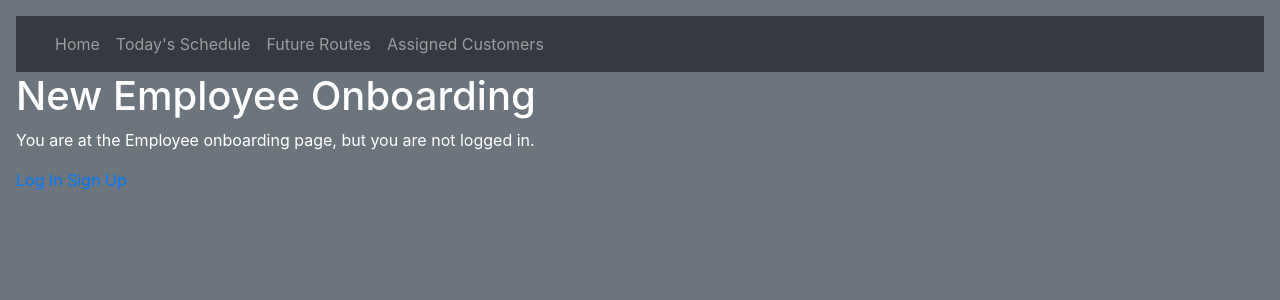
After one commit to mike-peterson04/trash_collector, a Django app: template trash_collector/employees/templates/employees/onboard.html in a window 1280 px wide. The commit adds this page. Shown: the top 300 px of the page. Run offline with Django 3.2, Linux system fonts and the light colour scheme; the template is opened without the code that fills it, so the values that code supplies are empty; some libraries are stand-ins or nearby versions.

Commit message:
created employee onboarding flow to populate employee db

```diff
--- a/trash_collector/employees/templates/employees/index.html
+++ b/trash_collector/employees/templates/employees/index.html
@@ -13,7 +13,10 @@
 </li>
 {% endblock %}
 {% block content %}
-  {% if user.is_authenticated %}
+  {% if user.is_authenticated and employee_exists != True  %}
+    Click below for employee orientation!
+    <a href="{% url 'employees:onboard' %}">Onboard</a>
+  {% elif user.is_authenticated %}
     Hello Employee {{ user.username }}!
   {% else %}
     <p>You are at the employee index, but you are not logged in.</p>
--- /dev/null
+++ b/trash_collector/employees/templates/employees/onboard.html
@@ -0,0 +1,39 @@
+{% extends 'base.html' %}
+{# This top line allows this template to utilizing the styling and layout from the base. All your templates should do the same. #}
+
+{% block title %} Customer Home {% endblock %}
+
+{% block navbar %}
+<li class="nav-item">
+  <a class="nav-link" href="#">Today's Schedule</a>
+</li>
+<li class="nav-item">
+  <a class="nav-link" href="#">Future Routes</a>
+</li>
+<li class="nav-item">
+  <a class="nav-link" href="#">Assigned Customers</a>
+</li>
+{% endblock %}
+
+{% block header %} New Employee Onboarding {% endblock %}
+
+{% block content %}
+  {% if user.is_authenticated %}
+<h1 align="center">Hello {{ user.username }}!</h1><br>
+<table align="center" width="80%">
+    <tr>
+        <td><h3 align="center">Please fill out the following information so we can assign you work correctly</h3></td>
+        <td><form action="{% url 'employees:onboard' %}" method="post">
+    {% csrf_token %}
+Name:<input type="text" name="name" id="name" class="btn btn-dark"><br>
+Assigned Zipcode:<input type="text" name="zip" id="zip" class="btn btn-dark"><br>
+<input type="submit" value="Complete Registration" class="btn btn-dark">
+</form></td>
+    </tr>
+</table>
+  {% else %}
+    <p>You are at the Employee onboarding page, but you are not logged in.</p>
+    <a href="{% url 'login' %}">Log In</a>
+    <a href="{% url 'accounts:register' %}">Sign Up</a>
+  {% endif %}
+{% endblock %}
```
Also changed, not shown: trash_collector/employees/urls.py (+4 -4 lines), trash_collector/employees/views.py (+35 -4 lines).
